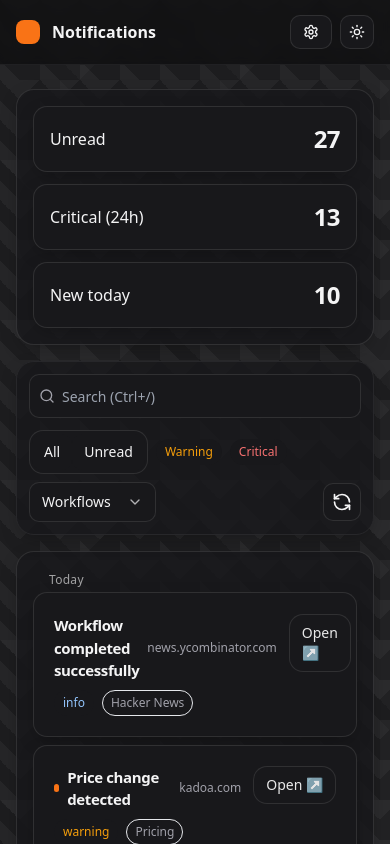
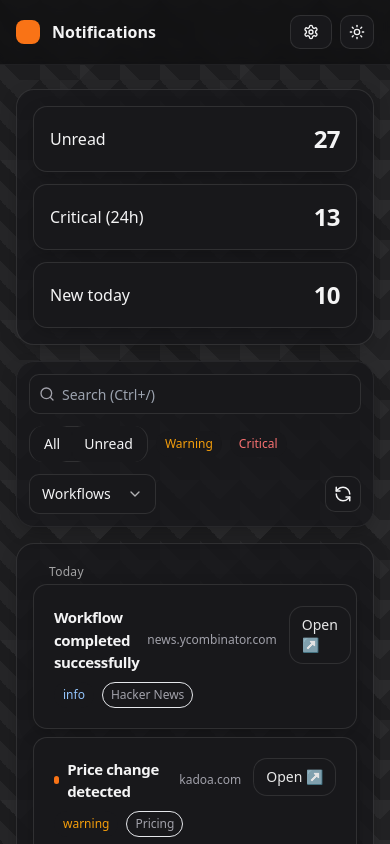
Before and after one commit to MMnemonic/kadoa-assignment, a React (Vite) app: page / in a window 390 px wide. Shown: the top 844 px of the page. Built offline with nearby package versions, Linux system fonts and the light colour scheme.

Commit message:
UI: mobile filters redesign — two-row layout (chips + workflows), horizontal scroll on chips, refresh inline; desktop remains single row

```diff
--- a/src/components/HeaderBar.tsx
+++ b/src/components/HeaderBar.tsx
@@ -37,23 +37,35 @@ export default function HeaderBar() {
 			<section ref={toolbarRef} className="ui-glass p-3 ui-sticky">
 				<div className="grid gap-3">
 					{/* Row 1 — Search */}
-					<div className="flex items-center gap-2">
+					<div className="flex items-center">
 						<div className="relative w-full min-w-0">
 							<label className="sr-only" htmlFor="search">Search</label>
-							<input id="search" className="ui-field pl-8 w-full h-11 focus-ring" placeholder="Search (Ctrl+/)" value={filters.q||''} onChange={(e)=>filters.set({ q: e.target.value })} />
+							<input id="search" className="ui-field pl-8 w-full min-w-0 h-10 sm:h-11 text-sm sm:text-base focus-ring" placeholder="Search (Ctrl+/)" value={filters.q||''} onChange={(e)=>filters.set({ q: e.target.value })} />
 							<Search className="h-4 w-4 absolute left-2.5 top-1/2 -translate-y-1/2 text-[rgb(var(--text-muted))]" />
 						</div>
 					</div>
 
-					{/* Row 2 — Filters + Refresh */}
-					<div className="flex flex-wrap items-center gap-2">
-						<div className="ui-seg h-11" role="group" aria-label="Unread">
+					{/* Row 2A — Segmented + Severity (mobile), collapses on >=sm */}
+					<div className="flex items-center gap-2 overflow-x-auto no-scrollbar -mx-1 px-1 sm:overflow-visible">
+						<div className="ui-seg h-9 sm:h-11" role="group" aria-label="Unread">
 							<button className="ui-segitem focus-ring" data-active={filters.unread===undefined||filters.unread===false} aria-pressed={(filters.unread??false)===false} onClick={()=>filters.set({ unread: undefined })}>All</button>
 							<button className="ui-segitem focus-ring" data-active={filters.unread===true} aria-pressed={filters.unread===true} onClick={()=>filters.set({ unread: true })}>Unread</button>
 						</div>
-						<SeverityChips />
-						<WorkflowFilter />
-						<button type="button" onClick={handleRefresh} className="ui-iconbtn ml-auto shrink-0" aria-label="Refresh" title="Refresh">
+						<SeverityChips className="text-sm" />
+
+						{/* On >=sm we also place Workflows + Refresh on this same line */}
+						<div className="hidden sm:flex items-center gap-2 ml-auto">
+							<WorkflowFilter />
+							<button type="button" onClick={handleRefresh} className="ui-iconbtn h-10 w-10" aria-label="Refresh" title="Refresh">
+								<RefreshCcw className="h-5 w-5" aria-hidden="true" />
+							</button>
+						</div>
+					</div>
+
+					{/* Row 2B — Workflows + Refresh (mobile only) */}
+					<div className="flex items-center gap-2 sm:hidden">
+						<WorkflowFilter className="flex-1" />
+						<button type="button" onClick={handleRefresh} className="ui-iconbtn ml-auto h-9 w-9" aria-label="Refresh" title="Refresh">
 							<RefreshCcw className="h-5 w-5" aria-hidden="true" />
 						</button>
 					</div>
```
Also changed, not shown: src/styles/tailwind.css.
